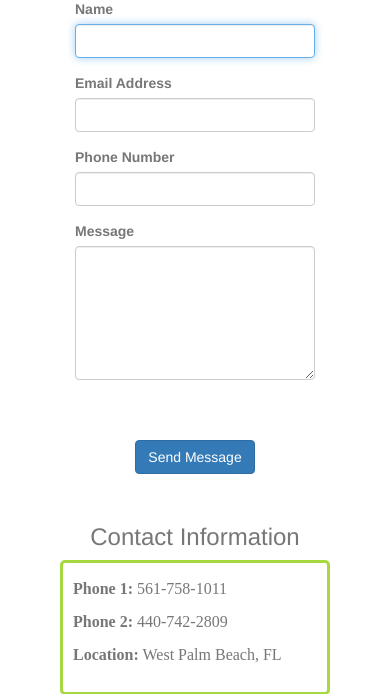
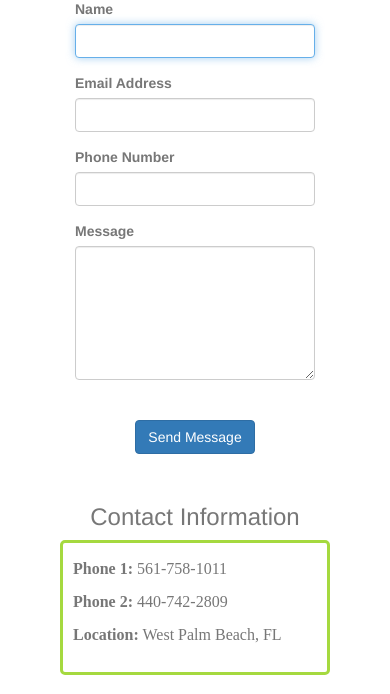
Before and after one commit to johnsonj561/Lilly-Pad, a PHP site: page /view/contact.php in a window 390 px wide. Shown: the part 280-974 px from the top of the page. Run offline with PHP 8.4, Linux system fonts and the light colour scheme.

Commit message:
Contact page spacing adjusted for mobile devices

```diff
--- a/view/contact.php
+++ b/view/contact.php
@@ -44,7 +44,7 @@
                     <div class="row form-group col-lg-9">
                       <p class = "intro-text text-center" name = "errorElement" id = "errorElement"></p>
                     </div><br>
-                    <div class="row form-group col-lg-9 text-center">
+                    <div class="row form-group col-lg-9 text-center send-message-div">
                       <input type="hidden" name="save" value="contact">
                       <button type="submit" class="btn btn-primary btn-large">Send Message</button>
                     </div>
```
